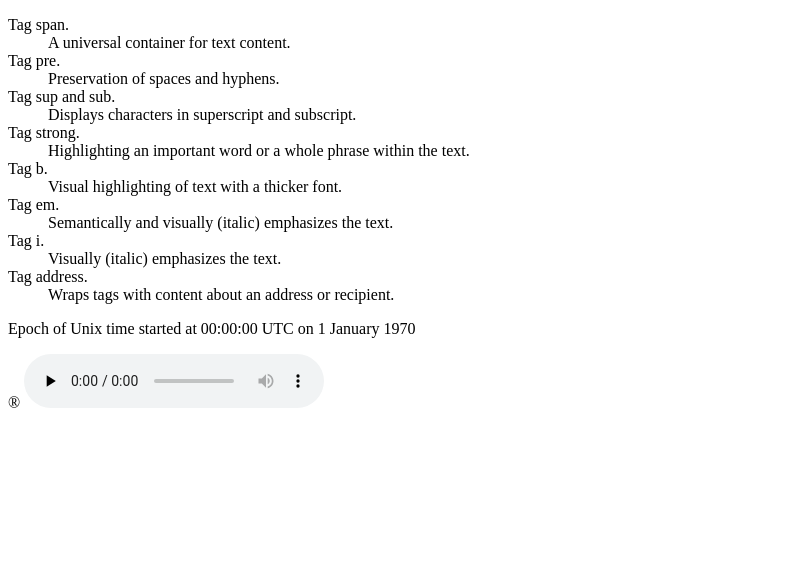
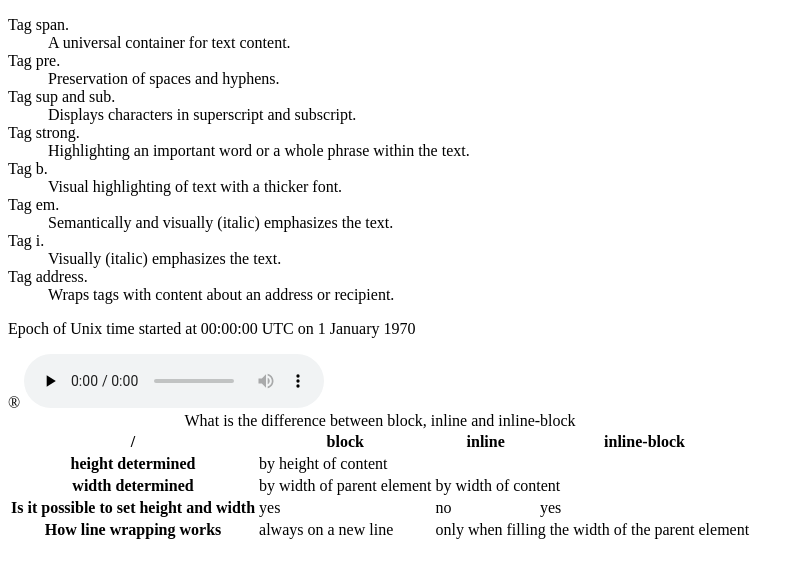
Before and after one commit to CharlieChaplin13/autocheck-html-css-module1.2, a plain HTML site: page index.html in a window 1280 px wide. Shown: the whole page, without its empty margins (0-805 px from the left). Drawn offline with Linux system fonts and the light colour scheme.

Commit message:
добавлено решение задачи №5

```diff
--- a/index.html
+++ b/index.html
@@ -41,6 +41,39 @@
     </audio>
 
     <!--Задача 5-->
+    <table>
+        <caption>What is the difference between block, inline and inline-block</caption>
+        <thead>
+            <tr>
+                <th>/</th>
+                <th>block</th>
+                <th>inline</th>
+                <th>inline-block</th>
+            </tr>
+        </thead>
+        <tbody>
+            <tr>
+                <th>height determined</th>
+                <td colspan="3">by height of content</td>
+            </tr>
+            <tr>
+                <th>width determined</th>
+                <td>by width of parent element</td>
+                <td colspan="2">by width of content</td>
+            </tr>
+            <tr>
+                <th>Is it possible to set height and width</th>
+                <td>yes</td>
+                <td>no</td>
+                <td>yes</td>
+            </tr>
+            <tr>
+                <th>How line wrapping works</th>
+                <td>always on a new line</td>
+                <td colspan="2">only when filling the width of the parent element</td>
+            </tr>
+        </tbody>
+    </table>
 
 </body>
 </html>
```
